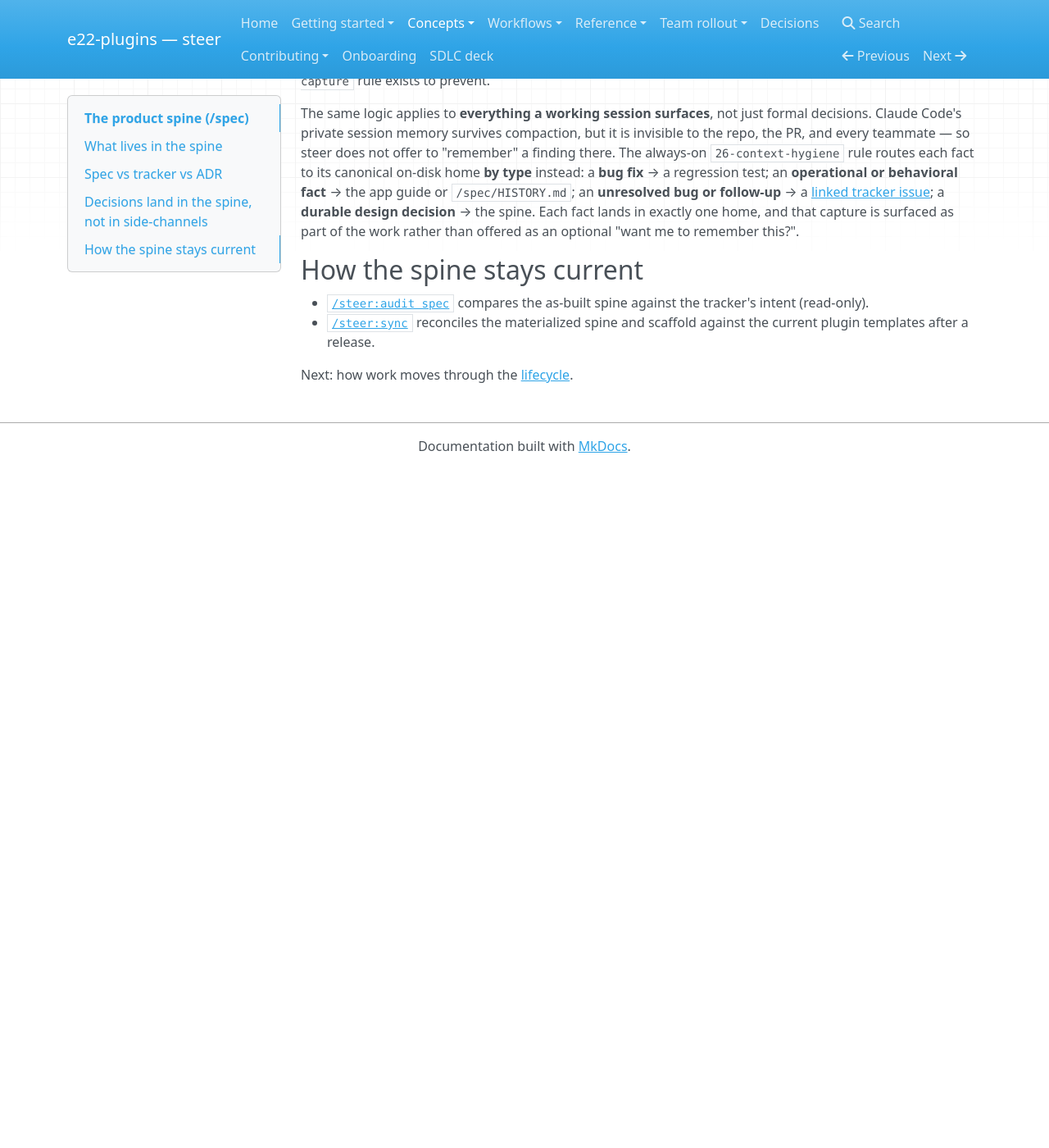
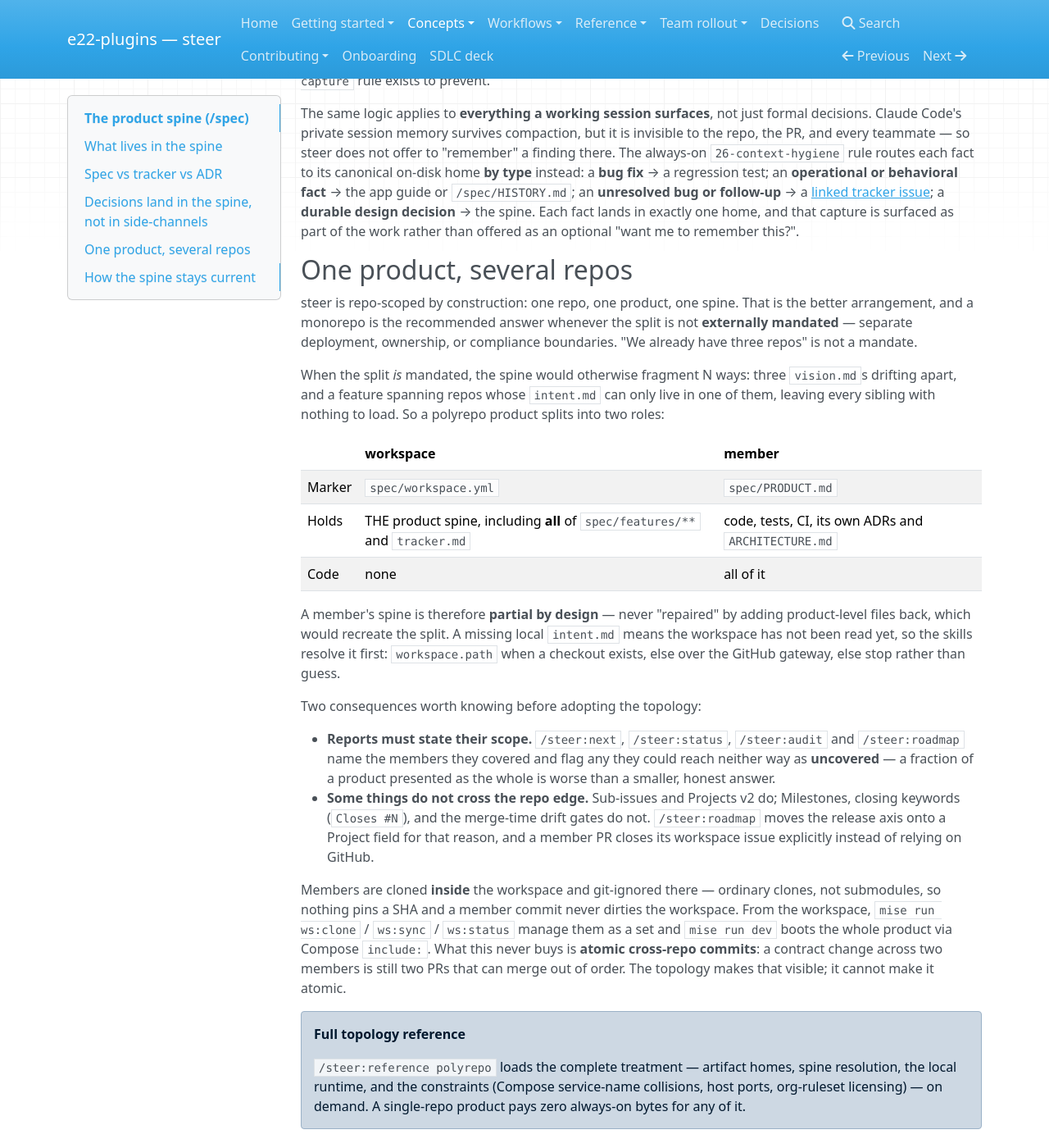
Before and after one commit to element22llc/e22-plugins, an MkDocs documentation site: the page built from docs/concepts/product-spine.md, in a window 1280 px wide and 1400 px high, scrolled down 1675 px. Shown: the whole window at 82% size. Built offline with MkDocs 1.6.1, drawn with Linux system fonts in a browser that asks for light colours; nearby versions of some CDN libraries; before the commit the page ends 2247 px from its top, so only the background shows below that.

Commit message:
docs: cover the polyrepo topology on the docs site
The site had no polyrepo coverage at all — only incidental mentions in
work.md and configuration.md — so the topology shipped in #397 and the local
runtime added here were undocumented for anyone reading the site rather than
`/steer:reference polyrepo`.

- concepts/product-spine.md: a "One product, several repos" section — the
  monorepo-first recommendation, the workspace/member split, why a member's
  spine is partial by design, honest report scope, what does and does not cross
  the repo edge, the ws:* runtime, and the standing absence of atomic
  cross-repo commits.
- workflows/work.md: `start` resolves the spine from spec/PRODUCT.md, and the
  closing-ref mismatch is structural in a member rather than incidental.
- workflows/adopt.md: adopting several repos as one product is a topology
  decision before it is an adoption.

Co-Authored-By: Claude Opus 5 <noreply@anthropic.com>
Claude-Session: https://claude.ai/code/session_01QttG61EBf9NjsU7bKPnqeB

```diff
--- a/docs/concepts/product-spine.md
+++ b/docs/concepts/product-spine.md
@@ -74,6 +74,56 @@ regression test; an **operational or behavioral fact** → the app guide or
 the spine. Each fact lands in exactly one home, and that capture is surfaced as
 part of the work rather than offered as an optional "want me to remember this?".
 
+## One product, several repos
+
+steer is repo-scoped by construction: one repo, one product, one spine. That is
+the better arrangement, and a monorepo is the recommended answer whenever the
+split is not **externally mandated** — separate deployment, ownership, or
+compliance boundaries. "We already have three repos" is not a mandate.
+
+When the split *is* mandated, the spine would otherwise fragment N ways: three
+`vision.md`s drifting apart, and a feature spanning repos whose `intent.md` can
+only live in one of them, leaving every sibling with nothing to load. So a
+polyrepo product splits into two roles:
+
+| | **workspace** | **member** |
+| --- | --- | --- |
+| Marker | `spec/workspace.yml` | `spec/PRODUCT.md` |
+| Holds | THE product spine, including **all** of `spec/features/**` and `tracker.md` | code, tests, CI, its own ADRs and `ARCHITECTURE.md` |
+| Code | none | all of it |
+
+A member's spine is therefore **partial by design** — never "repaired" by adding
+product-level files back, which would recreate the split. A missing local
+`intent.md` means the workspace has not been read yet, so the skills resolve it
+first: `workspace.path` when a checkout exists, else over the GitHub gateway,
+else stop rather than guess.
+
+Two consequences worth knowing before adopting the topology:
+
+- **Reports must state their scope.** `/steer:next`, `/steer:status`,
+  `/steer:audit` and `/steer:roadmap` name the members they covered and flag any
+  they could reach neither way as **uncovered** — a fraction of a product
+  presented as the whole is worse than a smaller, honest answer.
+- **Some things do not cross the repo edge.** Sub-issues and Projects v2 do;
+  Milestones, closing keywords (`Closes #N`), and the merge-time drift gates do
+  not. `/steer:roadmap` moves the release axis onto a Project field for that
+  reason, and a member PR closes its workspace issue explicitly instead of
+  relying on GitHub.
+
+Members are cloned **inside** the workspace and git-ignored there — ordinary
+clones, not submodules, so nothing pins a SHA and a member commit never dirties
+the workspace. From the workspace, `mise run ws:clone` / `ws:sync` / `ws:status`
+manage them as a set and `mise run dev` boots the whole product via Compose
+`include:`. What this never buys is **atomic cross-repo commits**: a contract
+change across two members is still two PRs that can merge out of order. The
+topology makes that visible; it cannot make it atomic.
+
+!!! info "Full topology reference"
+    `/steer:reference polyrepo` loads the complete treatment — artifact homes,
+    spine resolution, the local runtime, and the constraints (Compose service-name
+    collisions, host ports, org-ruleset licensing) — on demand. A single-repo
+    product pays zero always-on bytes for any of it.
+
 ## How the spine stays current
 
 - [`/steer:audit spec`](../workflows/index.md) compares the as-built spine against the
```
Also changed, not shown: docs/workflows/adopt.md (+7 -0 lines), docs/workflows/work.md (+9 -0 lines).
